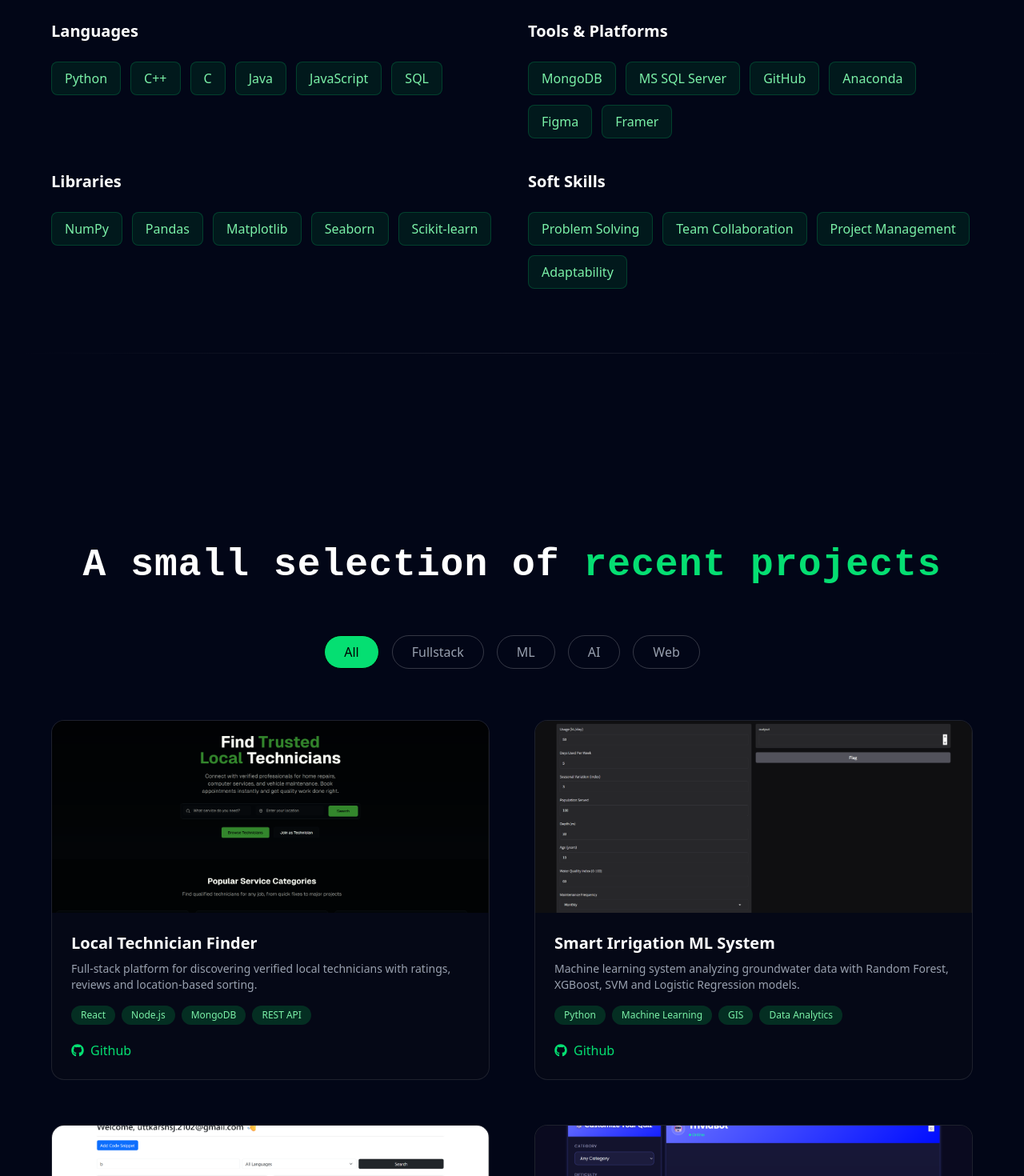
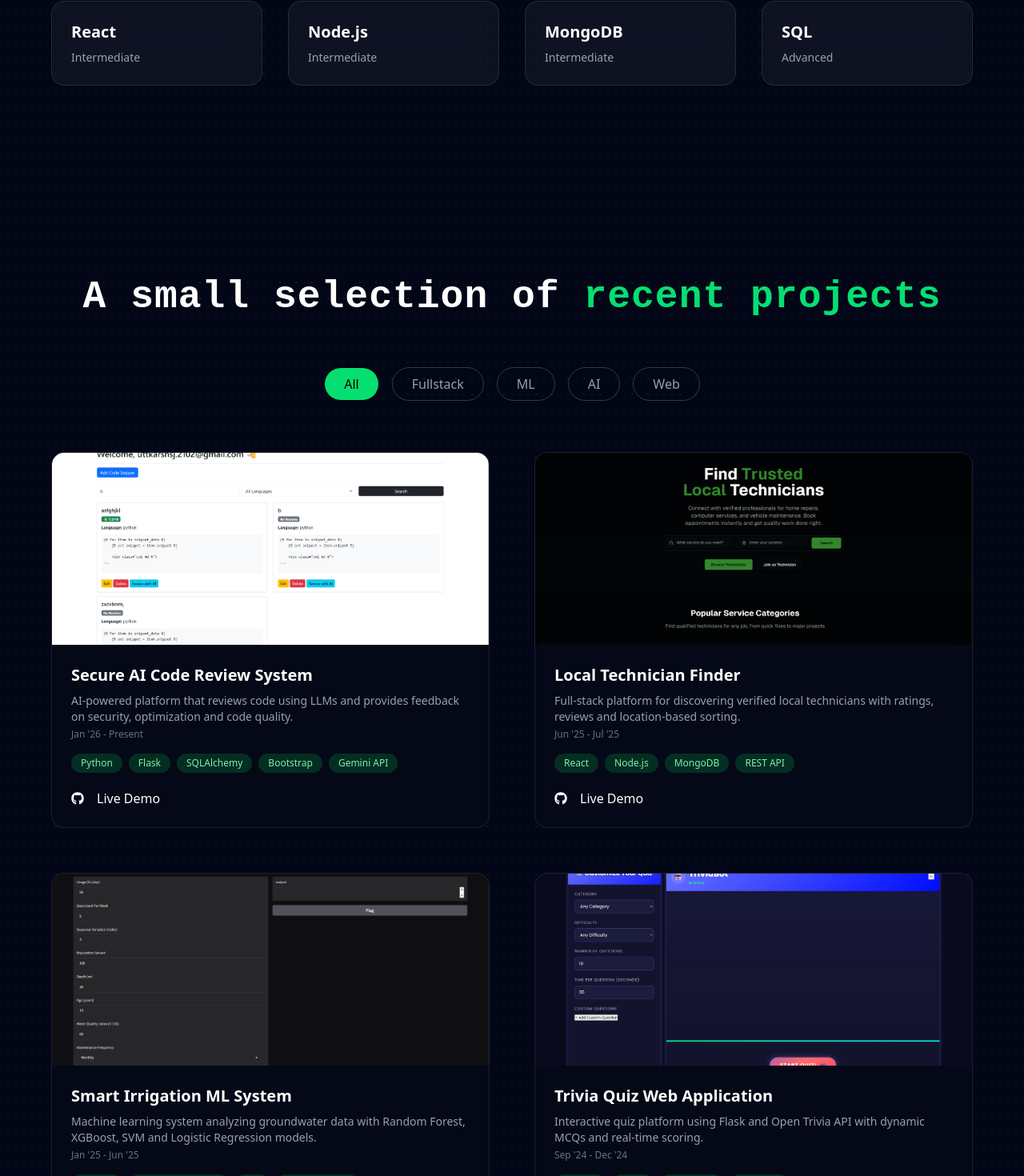
Before and after one commit to Samael1125/my-portfolio, a Next.js app: page / in a window 1280 px wide. Shown: the part 4217-5687 px from the top of the page at 80% size. Built offline with nearby package versions, Linux system fonts and the light colour scheme.

Commit message:
feat: premium UI upgrade (skills, projects, certificates, contact form, dotted bg)

```diff
--- a/app/globals.css
+++ b/app/globals.css
@@ -135,3 +135,14 @@
 html {
   scroll-behavior: smooth;
 }
+
+body {
+  background-color: #020617;
+
+  background-image: radial-gradient(
+    rgba(0,255,150,0.15) 1px,
+    transparent 1px
+  );
+
+  background-size: 20px 20px;
+}
--- a/components/About.tsx
+++ b/components/About.tsx
@@ -19,7 +19,7 @@
 through technology.
 </p>
 
-<div className="grid md:grid-cols-4 gap-8 max-w-5xl mx-auto mt-20">
+{/* <div className="grid md:grid-cols-4 gap-8 max-w-5xl mx-auto mt-20">
 
 {[
 "Artificial Intelligence",
@@ -40,7 +40,7 @@
 
 ))}
 
-</div>
+</div> */}
 
 </section>
 </Reveal>
--- a/components/Achievements.tsx
+++ b/components/Achievements.tsx
@@ -1,73 +1,72 @@
 "use client"
 
 import { motion } from "framer-motion"
-import { FaTrophy, FaCode } from "react-icons/fa"
+import { FaTrophy, FaCode ,FaRocket} from "react-icons/fa"
 
 const achievements=[
 
 {
 title:"Full-Stack & ML Projects",
-desc:"Built multiple machine learning and full-stack applications"
+desc:"Built multiple machine learning and full-stack applications",
+icon: <FaCode/>
 },
 
 {
 title:"AI Internship",
-desc:"Completed AI internship working with neural networks and prediction models"
+desc:"Completed AI internship working with neural networks and prediction models",
+icon: <FaTrophy/>
 },
 
 {
 title:"Smart Irrigation ML",
-desc:"Developed ML pipeline for groundwater analysis and smart irrigation"
+desc:"Developed ML pipeline for groundwater analysis and smart irrigation",
+icon: <FaCode/>
 },
 
 {
 title:"Backend & ML Skills",
-desc:"Strong foundation in Python, ML libraries and backend development"
+desc:"Strong foundation in Python, ML libraries and backend development",
+icon: <FaRocket/>
 }
 
 ]
 
+export default function Achievements(){
+  return(
+    <section className="py-32 px-6">
 
-export default function Achievements(){
-
-return(
-
-<section id="achievements" className="py-32 px-6">
-
-<h2 className="text-4xl font-bold text-center mb-20">
+      <h2 className="text-5xl font-bold text-center mb-20">
         Achievements
       </h2>
 
-<div className="grid md:grid-cols-3 gap-10 max-w-5xl mx-auto">
+      <div className="grid md:grid-cols-3 gap-10 max-w-6xl mx-auto">
 
-{achievements.map((item,i)=>(
-
+        {achievements.map((a,i)=>(
           <motion.div
             key={i}
-whileHover={{scale:1.05, y:-5}}
-className="p-8 rounded-xl bg-white/5 backdrop-blur-lg border border-white/10 text-center"
+            whileHover={{ scale:1.05, y:-6 }}
+            className="p-8 rounded-2xl bg-white/5 border border-white/10 backdrop-blur-lg text-center group relative overflow-hidden"
           >
 
-<div className="text-yellow-400 text-4xl mb-4 flex justify-center">
-{i===0 ? <FaCode/> : <FaTrophy/>}
+            <div className="absolute inset-0 bg-gradient-to-r from-yellow-400/10 to-green-400/10 opacity-0 group-hover:opacity-100 transition"/>
+
+            <div className="text-yellow-400 text-4xl mb-4 relative z-10">
+              {a.icon}
             </div>
 
-<h3 className="text-lg font-semibold">
-{item.title}
+            <h3 className="text-xl font-semibold relative z-10">
+              {a.title}
             </h3>
 
-<p className="text-gray-400 mt-3 text-sm">
-{item.desc}
+            <p className="text-gray-400 mt-3 text-sm relative z-10">
+              {a.desc}
             </p>
 
           </motion.div>
-
         ))}
 
       </div>
 
     </section>
-
   )
-
 }
--- a/components/Certificates.tsx
+++ b/components/Certificates.tsx
@@ -1,32 +1,39 @@
 "use client"
 
+
+import Image from "next/image"
 import { motion } from "framer-motion"
 import { FaCertificate } from "react-icons/fa"
+import ProjectModal from "./ProjectModal"
 
 const certificates = [
 
 {
 title:"Data Analytics with Python",
 org:"NPTEL",
-year:"2025"
+year:"2025",
+image: "/certs/python.png"
 },
 
 {
 title:"Full Stack Web Development",
 org:"Placify Technologies",
-year:"2025"
+year:"2025",
+image: "/certs/python.png"
 },
 
 {
 title:"MS SQL",
 org:"Intellipaat",
-year:"2025"
+year:"2025",
+image: "/certs/python.png"
 },
 
 {
 title:"Mastering C",
 org:"CSE Pathshala",
-year:"2024"
+year:"2024",
+image: "/certs/python.png"
 }
 
 ]
@@ -55,6 +62,7 @@
 <p className="text-gray-400 mt-2">{c.org}</p>
 
 <span className="text-green-400 text-sm">{c.year}</span>
+<Image src={c.image} fill className="object-cover rounded-xl"/>
 
 </motion.div>
 ))}
--- a/components/Contact.tsx
+++ b/components/Contact.tsx
@@ -1,59 +1,67 @@
 "use client"
 
-import { motion } from "framer-motion"
+import { useState } from "react"
 
 export default function Contact(){
 
+const [form,setForm]=useState({
+  name:"",
+  email:"",
+  message:""
+})
+
+function handleChange(e:any){
+  setForm({...form,[e.target.name]:e.target.value})
+}
+
+function handleSubmit(e:any){
+  e.preventDefault()
+  alert("Message sent 🚀")
+}
+
 return(
 
-<section className="py-40 px-6 max-w-7xl mx-auto" id="contact">
+<section className="py-32 px-6">
 
 <h2 className="text-5xl font-bold text-center mb-20">
 Contact
 </h2>
 
-<div className="grid md:grid-cols-3 gap-10 max-w-4xl mx-auto">
-
-{[
-{
-title:"Email",
-value:"uttkarshsj.2102@gmail.com"
-},
-
-{
-title:"GitHub",
-value:"github.com/Samael1125"
-},
-
-{
-title:"LinkedIn",
-value:"linkedin.com/in/uttkarsh-jhala"
-}
-
-].map((c,i)=>(
-
-<motion.div
-key={i}
-whileHover={{scale:1.05}}
-className="p-8 rounded-xl bg-white/5 border border-white/10 text-center"
+<form
+onSubmit={handleSubmit}
+className="max-w-xl mx-auto space-y-6"
 >
 
-<h3 className="text-xl font-semibold">
-{c.title}
-</h3>
+<input
+name="name"
+placeholder="Your Name"
+onChange={handleChange}
+className="w-full p-4 rounded-lg bg-white/5 border border-white/10"
+/>
 
-<p className="text-gray-400 mt-3">
-{c.value}
-</p>
+<input
+name="email"
+placeholder="Your Email"
+onChange={handleChange}
+className="w-full p-4 rounded-lg bg-white/5 border border-white/10"
+/>
 
-</motion.div>
+<textarea
+name="message"
+placeholder="Your Message"
+onChange={handleChange}
+className="w-full p-4 rounded-lg bg-white/5 border border-white/10"
+/>
 
-))}
+<button
+className="w-full py-4 bg-green-500 rounded-lg hover:bg-green-400 transition"
+>
+Send Message
+</button>
 
-</div>
+</form>
 
 </section>
 
 )
-
 }
--- a/components/Journey.tsx
+++ b/components/Journey.tsx
@@ -3,27 +3,27 @@
 const journey = [
 
 {
-year:"2023",
-title:"B.Tech Computer Science Engineering",
-desc:"Started Bachelor of Technology in Computer Science Engineering."
+year:"2026",
+title:"Secure AI Code Review System",
+desc:"Developed an AI-powered system to review source code for vulnerabilities and quality."
 },
 
 {
-year:"2024",
+year:"2025",
 title:"Local Technician Finder",
 desc:"Built a platform connecting users with nearby technicians using Flask and SQLite."
 },
 
 {
 year:"2025",
-title:"Secure AI Code Review System",
-desc:"Developed an AI-powered system to review source code for vulnerabilities and quality."
+title:"Smart Irrigation ML System",
+desc:"Created ML models analyzing groundwater data for smart irrigation planning."
 },
 
 {
-year:"2025",
-title:"Smart Irrigation ML System",
-desc:"Created ML models analyzing groundwater data for smart irrigation planning."
+year:"2023",
+title:"B.Tech Computer Science Engineering",
+desc:"Started Bachelor of Technology in Computer Science Engineering."
 }
 
 ]
--- a/components/Projects.tsx
+++ b/components/Projects.tsx
@@ -9,13 +9,26 @@
 const projects = [
 
 {
+title:"Secure AI Code Review System",
+desc:"AI-powered platform that reviews code using LLMs and provides feedback on security, optimization and code quality.",
+image:"/projects/codereview.png",
+tech:["Python","Flask","SQLAlchemy","Bootstrap","Gemini API"],
+category: "Fullstack",
+
+github:"https://github.com/Samael1125/Secure-AI-Code-Review-System",
+live: "https://your-demo-link.com",
+date: "Jan '26 - Present",
+},
+
+{
 title:"Local Technician Finder",
 desc:"Full-stack platform for discovering verified local technicians with ratings, reviews and location-based sorting.",
 image:"/projects/technician.png",
 tech:["React","Node.js","MongoDB","REST API"],
 category: "Fullstack",
 github:"https://github.com/Samael1125/Local-Technician-Finder",
-demo:"#"
+live: "https://your-demo-link.com",
+date: "Jun '25 - Jul '25",
 },
 
 {
@@ -25,19 +38,11 @@
 tech:["Python","Machine Learning","GIS","Data Analytics"],
 category: "ML",
 github:"#",
-demo:"#"
+live: "https://your-demo-link.com",
+date: "Jan '25 - Jun '25",
 },
 
-{
-title:"Secure AI Code Review System",
-desc:"AI-powered platform that reviews code using LLMs and provides feedback on security, optimization and code quality.",
-image:"/projects/codereview.png",
-tech:["Python","Flask","SQLAlchemy","Bootstrap","Gemini API"],
-category: "Fullstack",
 
-github:"https://github.com/Samael1125/Secure-AI-Code-Review-System",
-demo:"#"
-},
 
 {
 title:"Trivia Quiz Web Application",
@@ -46,7 +51,8 @@
 tech:["Python","Flask","JavaScript","REST API"],
 category: "AI",
 github:"https://github.com/Samael1125/TriviaBot",
-demo:"#"
+live: "https://your-demo-link.com",
+date: "Sep '24 - Dec '24",
 }
 
 ]
@@ -119,7 +125,9 @@
 <p className="text-gray-400 mt-2 text-sm">
 {project.desc}
 </p>
-
+<p className="text-xs text-gray-500 mt-1">
+{project.date}
+</p>
 {/* TECH */}
 
 <div className="flex flex-wrap gap-2 mt-4">
@@ -139,17 +147,14 @@
 
 {/* GITHUB */}
 
-<div className="mt-5">
+<div className="mt-5 flex items-center gap-4">
 
-<a
-href={project.github}
-target="_blank"
-className="flex items-center gap-2 text-green-400 hover:text-green-300 transition"
->
+<a href={project.github} target="_blank">
+  <FaGithub/>
+</a>
 
-<FaGithub/>
-Github
-
+<a href={project.live} target="_blank">
+  Live Demo
 </a>
 
 </div>
--- a/components/Skills.tsx
+++ b/components/Skills.tsx
@@ -1,72 +1,127 @@
+// "use client"
+
+// export default function Skills(){
+
+// const skillCategories = [
+
+// {
+// title:"Languages",
+// skills:["Python","C++","C","Java","JavaScript","SQL"]
+// },
+
+// {
+// title:"Tools & Platforms",
+// skills:["MongoDB","MS SQL Server","GitHub","Anaconda","Figma","Framer"]
+// },
+
+// {
+// title:"Libraries",
+// skills:["NumPy","Pandas","Matplotlib","Seaborn","Scikit-learn"]
+// },
+
+// {
+// title:"Soft Skills",
+// skills:["Problem Solving","Team Collaboration","Project Management","Adaptability"]
+// }
+
+// ]
+
+// return(
+
+// <section id="skills" className="py-32">
+
+// <h2 className="text-4xl font-bold text-center mb-16">
+// Skills
+// </h2>
+
+// <div className="max-w-6xl mx-auto grid md:grid-cols-2 gap-10">
+
+// {skillCategories.map((category,index)=> (
+
+// <div key={index}>
+
+// <h3 className="text-xl font-semibold mb-6">
+// {category.title}
+// </h3>
+
+// <div className="flex flex-wrap gap-3">
+
+// {category.skills.map((skill,i)=> (
+
+// <span
+// key={i}
+// className="px-4 py-2 bg-green-500/10 border border-green-400/20 rounded-lg text-green-300"
+// >
+// {skill}
+// </span>
+
+// ))}
+
+// </div>
+
+// </div>
+
+// ))}
+
+// </div>
+// <div className="mt-20 h-[1px] bg-gradient-to-r from-transparent via-white/10 to-transparent"/>
+// </section>
+
+// )
+
+// }
+
+
 "use client"
 
-export default function Skills(){
+import { motion } from "framer-motion"
 
-const skillCategories = [
-
-{
-title:"Languages",
-skills:["Python","C++","C","Java","JavaScript","SQL"]
-},
-
-{
-title:"Tools & Platforms",
-skills:["MongoDB","MS SQL Server","GitHub","Anaconda","Figma","Framer"]
-},
-
-{
-title:"Libraries",
-skills:["NumPy","Pandas","Matplotlib","Seaborn","Scikit-learn"]
-},
-
-{
-title:"Soft Skills",
-skills:["Problem Solving","Team Collaboration","Project Management","Adaptability"]
-}
-
+const skills = [
+  { name: "Python", level: "Advanced" },
+  { name: "JavaScript", level: "Intermediate" },
+  { name: "C++", level: "Intermediate" },
+  { name: "Machine Learning", level: "Advanced" },
+  { name: "React", level: "Intermediate" },
+  { name: "Node.js", level: "Intermediate" },
+  { name: "MongoDB", level: "Intermediate" },
+  { name: "SQL", level: "Advanced" },
 ]
 
-return(
+export default function Skills() {
+  return (
+    <section className="py-32 px-6">
 
-<section id="skills" className="py-32">
-
-<h2 className="text-4xl font-bold text-center mb-16">
+      <h2 className="text-5xl font-bold text-center mb-20">
         Skills
       </h2>
 
-<div className="max-w-6xl mx-auto grid md:grid-cols-2 gap-10">
+      <div className="grid sm:grid-cols-2 md:grid-cols-3 lg:grid-cols-4 gap-8 max-w-6xl mx-auto">
 
-{skillCategories.map((category,index)=> (
+        {skills.map((skill, i) => (
 
-<div key={index}>
+          <motion.div
+            key={i}
+            whileHover={{ scale: 1.08, y: -6 }}
+            className="relative p-6 rounded-2xl bg-white/5 border border-white/10 backdrop-blur-lg group overflow-hidden"
+          >
 
-<h3 className="text-xl font-semibold mb-6">
-{category.title}
+            {/* glow effect */}
+            <div className="absolute inset-0 bg-gradient-to-r from-green-400/10 to-blue-500/10 opacity-0 group-hover:opacity-100 transition duration-500"/>
+
+            <h3 className="text-xl font-semibold relative z-10">
+              {skill.name}
             </h3>
 
-<div className="flex flex-wrap gap-3">
+            <p className="text-sm text-gray-400 mt-2 relative z-10">
+              {skill.level}
+            </p>
 
-{category.skills.map((skill,i)=> (
-
-<span
-key={i}
-className="px-4 py-2 bg-green-500/10 border border-green-400/20 rounded-lg text-green-300"
->
-{skill}
-</span>
+          </motion.div>
 
         ))}
 
       </div>
 
-</div>
-
-))}
-
-</div>
-<div className="mt-20 h-[1px] bg-gradient-to-r from-transparent via-white/10 to-transparent"/>
     </section>
-
   )
-
 }
```
Also changed, not shown: public/certs/python.png (added). Lines whose indentation alone changed are shown as unchanged.
